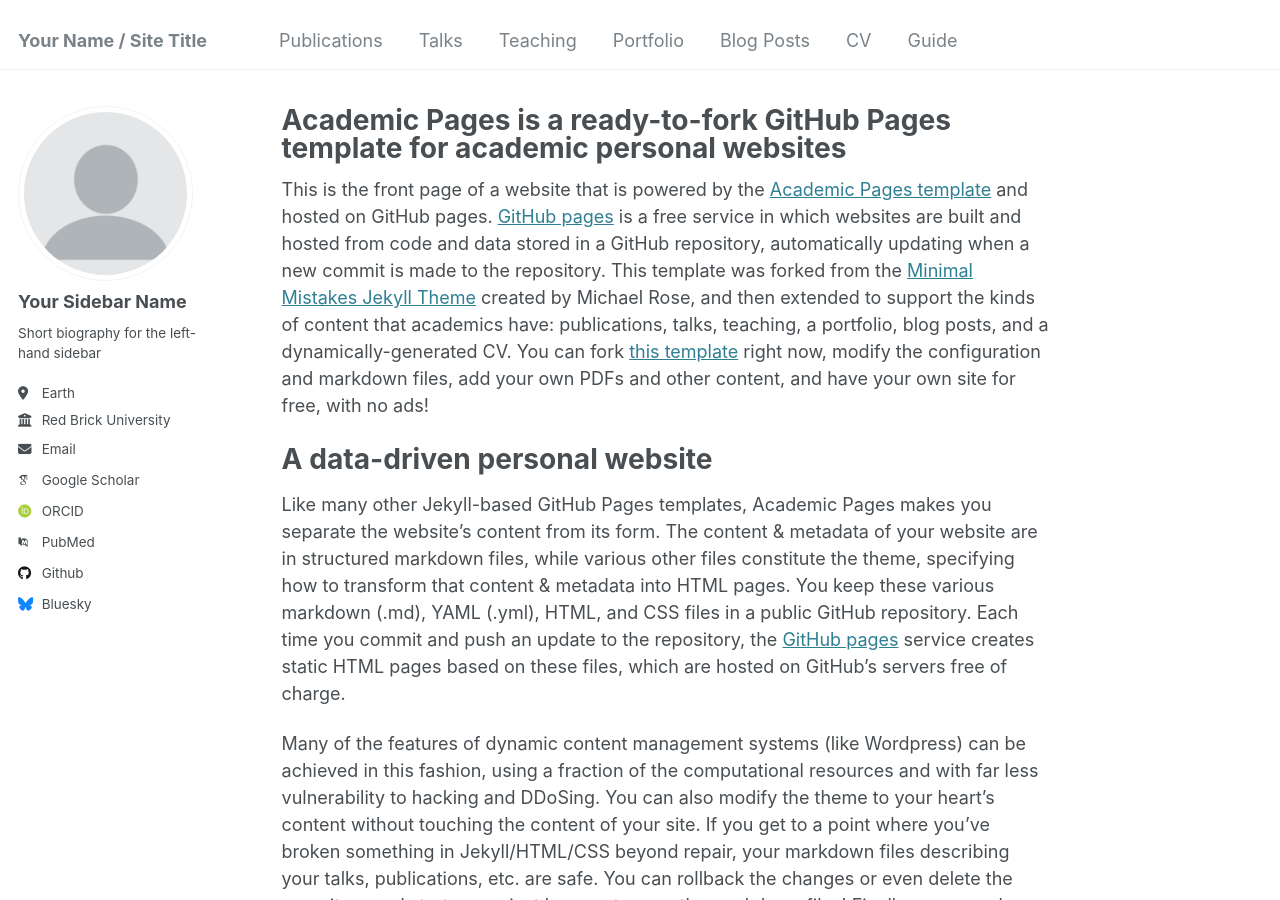
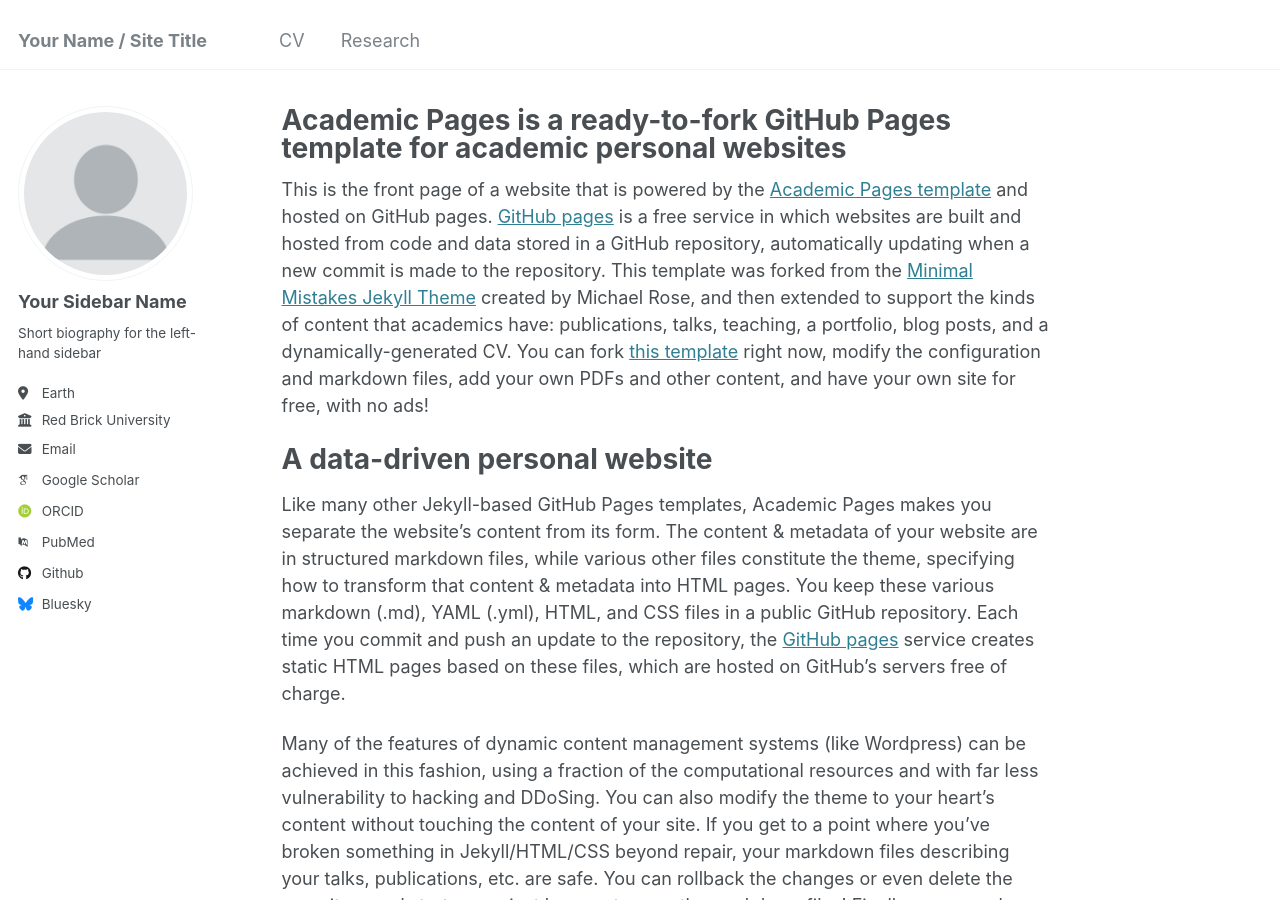
Before and after one commit to zirui-song/zirui-song.github.io, a Jekyll site: the page built from _pages/about.md, in a window 1280 px wide and 900 px high. Built offline with Jekyll 4.4.1, drawn with Linux system fonts in a browser that asks for light colours; some web fonts are replaced; part of the change alters nothing that is shown.

Commit message:
Update navigation.yml

```diff
--- a/_data/navigation.yml
+++ b/_data/navigation.yml
@@ -5,23 +5,23 @@
 # prevent it from being included in the site.
 
 main:
-  - title: "Publications"
-    url: /publications/
+  #- title: "Publications"
+  #  url: /publications/
 
-  - title: "Talks"
-    url: /talks/
+  #- title: "Talks"
+  #  url: /talks/
 
-  - title: "Teaching"
-    url: /teaching/
+  #- title: "Teaching"
+  #  url: /teaching/
 
-  - title: "Portfolio"
-    url: /portfolio/
+  #- title: "Portfolio"
+  #  url: /portfolio/
 
-  - title: "Blog Posts"
-    url: /year-archive/
+  #- title: "Blog Posts"
+  #  url: /year-archive/
 
   - title: "CV"
     url: /cv/
 
-  - title: "Guide"
-    url: /markdown/
+  - title: "Research"
+    url: /research/
```
